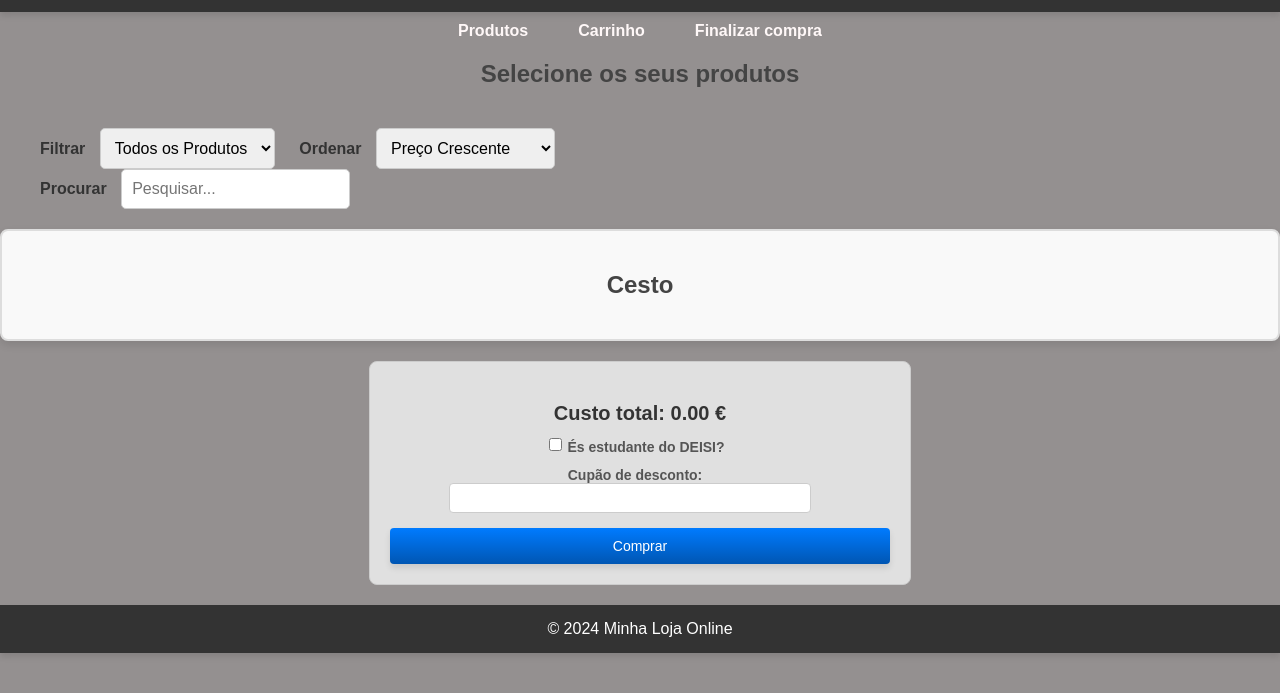
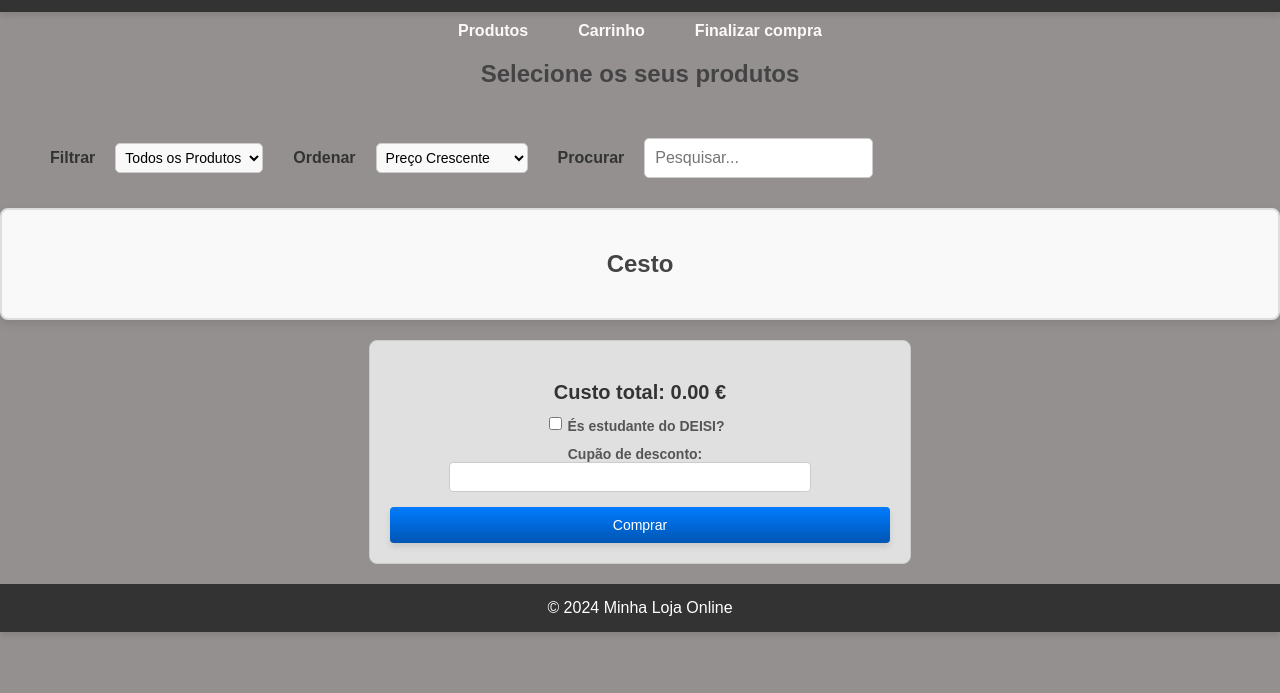
Before and after one commit to rafael-martins-a22308006/rafael-martins-a22308006.github.io, a plain HTML site: page lab10/index.html in a window 1280 px wide. Shown: the part 55-748 px from the top of the page. Drawn offline with Linux system fonts and the light colour scheme; no server answers.

Commit message:
mudei css

```diff
--- a/lab10/styles.css
+++ b/lab10/styles.css
@@ -387,3 +387,33 @@ label, select, input[type="text"] {
         margin-bottom: 5px;
     }
 }
+
+#filtros {
+    display: flex;
+    align-items: center; /* Alinha verticalmente ao centro */
+    gap: 10px; /* Espaço entre os elementos */
+    padding: 10px;
+}
+
+#filtros label {
+    font-size: 16px;
+    font-weight: bold;
+}
+
+#filtros select {
+    padding: 5px;
+    font-size: 14px;
+    border: 1px solid #ccc;
+    border-radius: 5px;
+    background-color: #f9f9f9;
+}
+
+#filtros select:hover {
+    border-color: #888; /* Cor da borda ao passar o mouse */
+}
+
+#filtros select:focus {
+    outline: none;
+    border-color: #0056b3; /* Cor de borda no foco */
+    box-shadow: 0 0 5px rgba(0, 86, 179, 0.5); /* Efeito de foco */
+}
```
